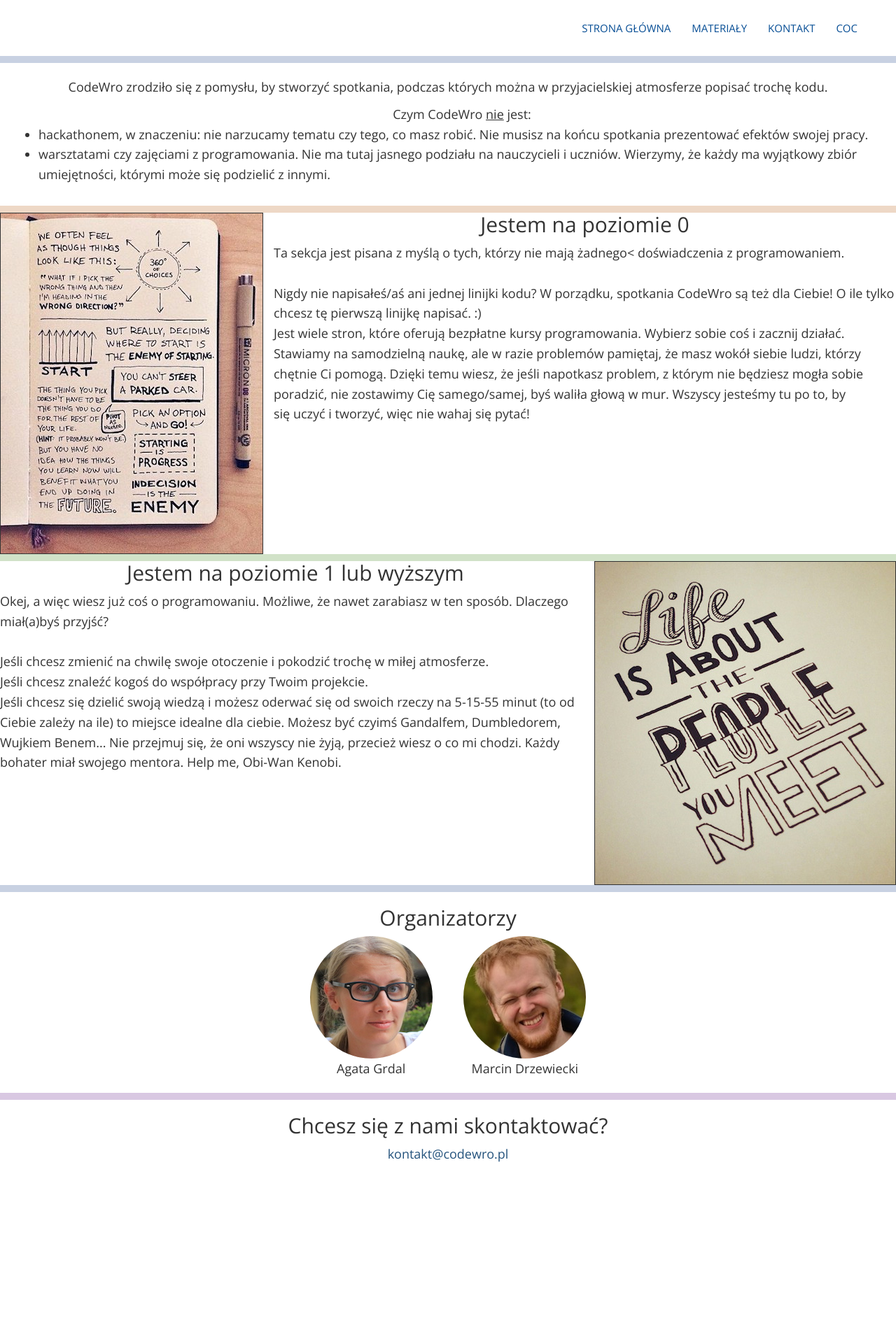
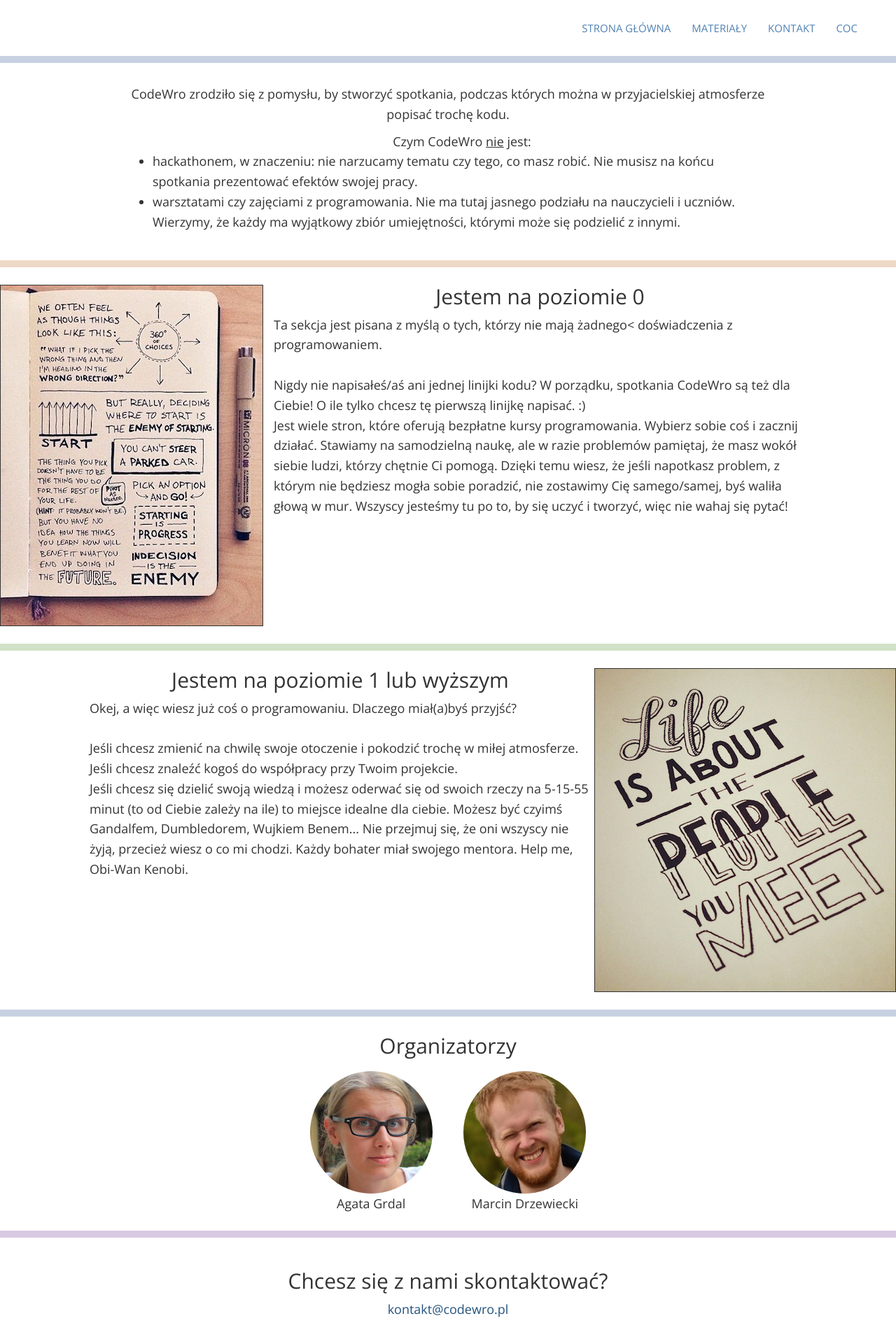
Before and after one commit to codewro/codewro-website, a Django app: page / in a window 1280 px wide. Shown: the whole page at 70% size. Before the commit the page ends 1661 px from the top, so only its background shows below. Run offline with Django 3.2, Linux system fonts and the light colour scheme; some libraries are stand-ins or nearby versions.

Commit message:
margins, paddings, add some fresh air (2)

```diff
--- a/static/css/base.css
+++ b/static/css/base.css
@@ -31,7 +31,7 @@ h3 {
 nav li a {
 	text-transform: uppercase;
 	font-size: 15px;
-	color: #074E95;
+	color: #5183b4;
 }
 
 .nav > li > a:hover,
@@ -52,7 +52,7 @@ nav li a {
 }
 
 .section {
-	margin: 20px 0px;
+	margin: 25px 0px;
 }
 
 .divider {
--- a/static/css/index.css
+++ b/static/css/index.css
@@ -4,6 +4,11 @@
 
 #description li  {
 	text-align: left;
+}
+
+#for-beginners {
+	margin: 25px 0px;
+	padding-right: 10%;
 }
 
 #for-beginners img {
@@ -14,6 +19,11 @@
 
 #for-beginners h3 {
 	margin-top: 0px;
+}
+
+#for-programmers {
+	margin: 25px 0px;
+	padding-left: 10%;
 }
 
 #for-programmers img {
@@ -30,6 +40,10 @@
 	text-align: center;
 }
 
+#organizers h3 {
+	margin-bottom: 20px;
+}
+
 #organizers figure {
 	display: inline-block;
 	text-align: center;
@@ -37,6 +51,8 @@
 }
 
 #contact {
+	margin: 0px;
+	padding: 25px 0px;
 	display: block;
 	text-align: center;
 }
--- a/templates/index.html
+++ b/templates/index.html
@@ -7,7 +7,7 @@
 
 {% block content %}
 
-      <div id="description" class="section container-fluid">
+      <div id="description" class="container">
         <p>CodeWro zrodziło się z pomysłu, by stworzyć spotkania, podczas których można w przyjacielskiej atmosferze popisać trochę kodu.</p>
           <ul>Czym CodeWro <u>nie</u> jest:
           <li>hackathonem, w znaczeniu: nie narzucamy tematu czy tego, co masz robić. Nie musisz na końcu spotkania prezentować efektów swojej pracy.</li>
@@ -34,7 +34,7 @@
       <div id="for-programmers">
         <img src="{% static 'img/life_is_about.jpg' %}" class="img-responsive" align="right" alt="Life is about the people you meet."/>
         <div class="title"><h3>Jestem na poziomie 1 lub wyższym</h3></div>
-        <p>Okej, a więc wiesz już coś o programowaniu. Możliwe, że nawet zarabiasz w ten sposób. Dlaczego miał(a)byś przyjść?<br/><br/>
+        <p>Okej, a więc wiesz już coś o programowaniu. Dlaczego miał(a)byś przyjść?<br/><br/>
           Jeśli chcesz zmienić na chwilę swoje otoczenie i pokodzić trochę w miłej atmosferze.<br/>
           Jeśli chcesz znaleźć kogoś do współpracy przy Twoim projekcie.<br/>
           Jeśli chcesz się dzielić swoją wiedzą i możesz oderwać się od swoich rzeczy na 5-15-55 minut (to od Ciebie zależy na ile) to miejsce idealne dla ciebie.
```
Also changed, not shown: static/css/resources_list.css (+15 -0 lines), templates/resource_form.html (+6 -2 lines), 1 other file.
